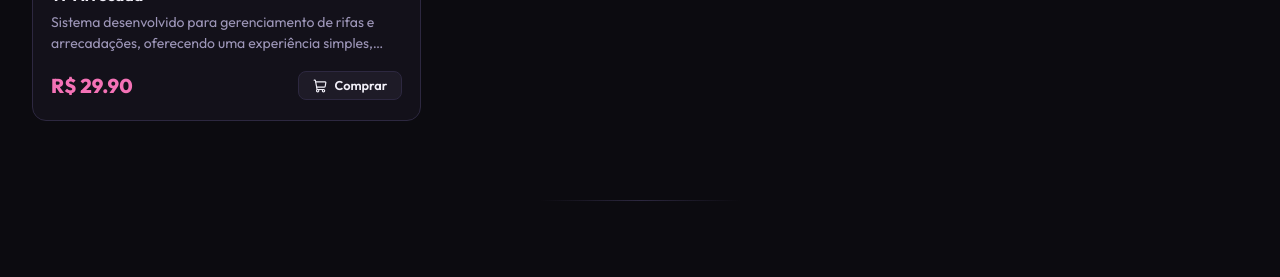
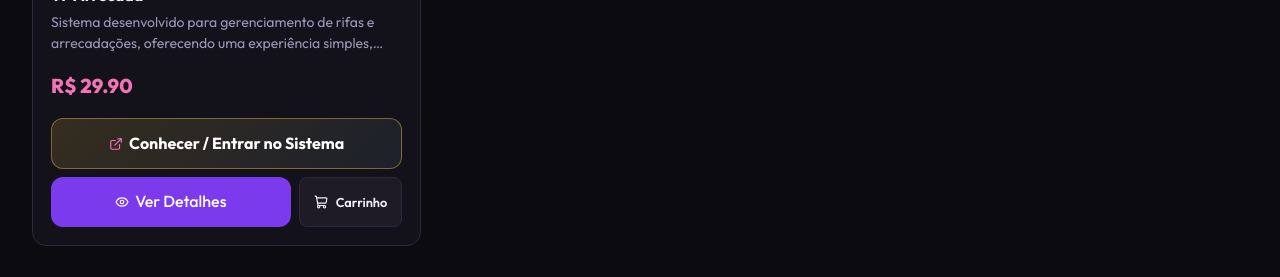
Before and after one commit to thawfernandes/plataforma-tfhub, a React (Vite) app: page /#/ in a window 1280 px wide. Shown: the part 1372-1649 px from the top of the page. Built offline with nearby package versions, Linux system fonts and the light colour scheme.

Commit message:
feat: enhance TF Arrecada+ live demo access, banner showcase and resilient product navigation

```diff
--- a/src/components/ProductCard/ProductCard.jsx
+++ b/src/components/ProductCard/ProductCard.jsx
@@ -1,5 +1,6 @@
 import React, { useContext } from 'react';
-import { ShoppingCart, Zap, ExternalLink } from 'lucide-react';
+import { Link } from 'react-router-dom';
+import { ShoppingCart, Zap, ExternalLink, Eye } from 'lucide-react';
 import Badge from '../Badge/Badge';
 import Button from '../Button/Button';
 import { CartContext } from '../../context/CartContext';
@@ -30,29 +31,33 @@ export default function ProductCard({ product, instantBuy = false, onInstantBuy
   const typeInfo = TYPE_LABELS[product.type] || { label: product.type, variant: 'default' };
   const price = product.promoPrice || product.price;
   const hasPromo = !!product.promoPrice;
+  const productSlug = product.slug || 'tf-arrecada-mais';
+  const demoLink = product.demoUrl || product.metadata?.demoUrl || (product.slug === 'tf-arrecada-mais' || product.id === 'prod_arrecada' ? 'https://thawfernandes.github.io/TF-Arrecada-/login' : null);
 
-  const handleAddToCart = () => {
+  const handleAddToCart = (e) => {
+    e?.stopPropagation?.();
     addToCart(product);
     toast.success(`${product.name} adicionado ao carrinho!`);
   };
 
   return (
     <article className={styles.card}>
-      <div className={styles.imageWrapper}>
-        <img src={product.images[0]} alt={product.name} className={styles.image} loading="lazy" />
+      <Link to={`/produtos/${productSlug}`} className={styles.imageWrapper} title={`Ver detalhes de ${product.name}`}>
+        <img src={product.images?.[0]} alt={product.name} className={styles.image} loading="lazy" />
         <div className={styles.badgeOverlay}>
           <Badge variant={typeInfo.variant} size="sm">{typeInfo.label}</Badge>
           {hasPromo && <Badge variant="danger" size="sm">Promo</Badge>}
         </div>
-      </div>
+      </Link>
 
       <div className={styles.body}>
         <div className={styles.meta}>
+          <Link to={`/produtos/${productSlug}`} style={{ textDecoration: 'none', color: 'inherit' }}>
             <h3 className={styles.name}>{product.name}</h3>
+          </Link>
           <p className={styles.description}>{product.description}</p>
         </div>
 
-        <div className={styles.footer}>
         <div className={styles.pricing}>
           <span className={styles.price}>R$ {price.toFixed(2)}</span>
           {hasPromo && (
@@ -60,8 +65,43 @@ export default function ProductCard({ product, instantBuy = false, onInstantBuy
           )}
         </div>
 
-          <div className={styles.actions}>
-            {instantBuy && onInstantBuy && (
+        <div style={{ display: 'flex', flexDirection: 'column', gap: '8px', marginTop: 'auto' }}>
+          {demoLink && (
+            <a
+              href={demoLink}
+              target="_blank"
+              rel="noopener noreferrer"
+              className="btn btn-secondary btn-sm"
+              style={{
+                display: 'inline-flex',
+                alignItems: 'center',
+                justifyContent: 'center',
+                gap: '6px',
+                fontWeight: 700,
+                textDecoration: 'none',
+                width: '100%',
+                background: 'linear-gradient(135deg, rgba(212, 175, 55, 0.18) 0%, rgba(30, 34, 45, 0.95) 100%)',
+                borderColor: 'rgba(212, 175, 55, 0.5)',
+                color: '#fff'
+              }}
+              title="Acessar o sistema para testar"
+            >
+              <ExternalLink size={14} style={{ color: 'var(--accent)' }} />
+              <span>Conhecer / Entrar no Sistema</span>
+            </a>
+          )}
+
+          <div style={{ display: 'flex', gap: '8px' }}>
+            <Link
+              to={`/produtos/${productSlug}`}
+              className="btn btn-primary btn-sm"
+              style={{ flex: 1, display: 'inline-flex', alignItems: 'center', justifyContent: 'center', gap: '6px', textDecoration: 'none' }}
+            >
+              <Eye size={14} />
+              <span>Ver Detalhes</span>
+            </Link>
+
+            {instantBuy && onInstantBuy ? (
               <Button
                 variant="accent"
                 size="sm"
@@ -71,15 +111,17 @@ export default function ProductCard({ product, instantBuy = false, onInstantBuy
               >
                 1 Clique
               </Button>
-            )}
+            ) : (
               <Button
                 variant="secondary"
                 size="sm"
                 iconLeft={<ShoppingCart size={14} />}
                 onClick={handleAddToCart}
+                title="Adicionar ao carrinho"
               >
-              {instantBuy ? 'Carrinho' : 'Comprar'}
+                Carrinho
               </Button>
+            )}
           </div>
         </div>
       </div>
--- a/src/modules/products/views/ProductDetailView.jsx
+++ b/src/modules/products/views/ProductDetailView.jsx
@@ -53,9 +53,17 @@ export default function ProductDetailView() {
   // Load product data
   useEffect(() => {
     const list = mockDb.get('products') || [];
-    const found = list.find(p => p.slug === slug);
+    const normalizedSlug = (slug || '').toLowerCase().trim();
+    const found = list.find(p =>
+      p.slug === slug ||
+      p.id === slug ||
+      (p.slug && p.slug.toLowerCase() === normalizedSlug) ||
+      (normalizedSlug.includes('arrecada') && (p.id === 'prod_arrecada' || p.slug?.includes('arrecada') || p.name?.includes('Arrecada')))
+    );
     if (found) {
       setProduct(found);
+    } else if (list.length > 0) {
+      setProduct(list[0]);
     }
     setLoading(false);
   }, [slug]);
--- a/src/modules/products/views/ProductsListView.jsx
+++ b/src/modules/products/views/ProductsListView.jsx
@@ -1,6 +1,6 @@
 import React, { useState, useEffect } from 'react';
 import { mockDb } from '../../../services/mockDb';
-import { Eye, Filter, ExternalLink } from 'lucide-react';
+import { Eye, Filter, ExternalLink, Play, Sparkles, CheckCircle2 } from 'lucide-react';
 import { Link } from 'react-router-dom';
 
 export default function ProductsListView() {
@@ -37,12 +37,115 @@ export default function ProductsListView() {
     return types[type] || 'Produto';
   };
 
+  const featuredSystem = products.find(p => p.id === 'prod_arrecada' || p.slug === 'tf-arrecada-mais') || products[0];
+
   return (
-    <div className="container" style={{ paddingTop: 'var(--spacing-xl)' }}>
+    <div className="container" style={{ paddingTop: 'var(--spacing-xl)', paddingBottom: 'var(--spacing-2xl)' }}>
       <div style={{ textAlign: 'center', marginBottom: 'var(--spacing-xl)' }}>
-        <h1 style={{ fontSize: '2.5rem', fontWeight: 800 }}>Nossos Produtos</h1>
-        <p style={{ color: 'var(--text-secondary)' }}>Explore sistemas, livros, cursos e produtos físicos e digitais oficiais da TF Hub.</p>
+        <h1 style={{ fontSize: '2.5rem', fontWeight: 800 }}>Nossos Produtos & Sistemas</h1>
+        <p style={{ color: 'var(--text-secondary)', maxWidth: '650px', margin: '0.5rem auto 0' }}>
+          Explore sistemas prontos para uso, cursos e soluções digitais oficiais da TF Hub com entrega e demonstração online imediata.
+        </p>
       </div>
+
+      {/* Featured System Spotlight (TF ARRECADA+) */}
+      {featuredSystem && (
+        <div style={{
+          background: 'linear-gradient(135deg, rgba(212, 175, 55, 0.15) 0%, rgba(20, 24, 36, 0.95) 100%)',
+          border: '1px solid rgba(212, 175, 55, 0.4)',
+          borderRadius: '16px',
+          padding: '2rem',
+          marginBottom: 'var(--spacing-2xl)',
+          boxShadow: '0 12px 36px rgba(0,0,0,0.35)',
+          display: 'grid',
+          gridTemplateColumns: 'repeat(auto-fit, minmax(300px, 1fr))',
+          gap: '2rem',
+          alignItems: 'center'
+        }}>
+          <div>
+            <div style={{ display: 'inline-flex', alignItems: 'center', gap: '6px', background: 'rgba(212, 175, 55, 0.2)', color: 'var(--accent)', padding: '4px 12px', borderRadius: '20px', fontSize: '0.8rem', fontWeight: 700, marginBottom: '0.75rem' }}>
+              <Sparkles size={14} />
+              <span>SISTEMA DESTAQUE EM PRODUÇÃO</span>
+            </div>
+            <h2 style={{ fontSize: '1.85rem', fontWeight: 800, margin: '0 0 0.5rem', color: '#fff' }}>
+              {featuredSystem.name}
+            </h2>
+            <p style={{ color: 'var(--text-secondary)', fontSize: '0.95rem', lineHeight: '1.6', marginBottom: '1.25rem' }}>
+              {featuredSystem.description}
+            </p>
+
+            <div style={{ display: 'flex', flexDirection: 'column', gap: '6px', marginBottom: '1.5rem', fontSize: '0.88rem', color: 'var(--text-primary)' }}>
+              <div style={{ display: 'flex', alignItems: 'center', gap: '8px' }}>
+                <CheckCircle2 size={16} style={{ color: 'var(--accent)', flexShrink: 0 }} />
+                <span>Gestão completa de rifas, sorteios e arrecadações</span>
+              </div>
+              <div style={{ display: 'flex', alignItems: 'center', gap: '8px' }}>
+                <CheckCircle2 size={16} style={{ color: 'var(--accent)', flexShrink: 0 }} />
+                <span>Interface moderna, 100% responsiva para celular e computador</span>
+              </div>
+              <div style={{ display: 'flex', alignItems: 'center', gap: '8px' }}>
+                <CheckCircle2 size={16} style={{ color: 'var(--accent)', flexShrink: 0 }} />
+                <span>Demonstração online ativa e disponível para testar agora</span>
+              </div>
+            </div>
+
+            <div style={{ display: 'flex', gap: '12px', flexWrap: 'wrap' }}>
+              <a
+                href={featuredSystem.demoUrl || 'https://thawfernandes.github.io/TF-Arrecada-/login'}
+                target="_blank"
+                rel="noopener noreferrer"
+                className="btn btn-primary"
+                style={{
+                  display: 'inline-flex',
+                  alignItems: 'center',
+                  gap: '8px',
+                  fontWeight: 700,
+                  padding: '12px 20px',
+                  fontSize: '0.95rem',
+                  textDecoration: 'none'
+                }}
+              >
+                <ExternalLink size={18} />
+                <span>Entrar no Sistema ({featuredSystem.name})</span>
+              </a>
+
+              <Link
+                to={`/produtos/${featuredSystem.slug || 'tf-arrecada-mais'}`}
+                className="btn btn-secondary"
+                style={{
+                  display: 'inline-flex',
+                  alignItems: 'center',
+                  gap: '8px',
+                  padding: '12px 18px',
+                  fontSize: '0.95rem',
+                  textDecoration: 'none'
+                }}
+              >
+                <Eye size={16} />
+                <span>Ver Detalhes do Produto</span>
+              </Link>
+            </div>
+          </div>
+
+          <div style={{ textAlign: 'center' }}>
+            <Link to={`/produtos/${featuredSystem.slug || 'tf-arrecada-mais'}`} style={{ display: 'block', textDecoration: 'none' }}>
+              <img
+                src={featuredSystem.images?.[0]}
+                alt={featuredSystem.name}
+                style={{
+                  width: '100%',
+                  maxHeight: '260px',
+                  objectFit: 'cover',
+                  borderRadius: '12px',
+                  border: '1px solid rgba(255,255,255,0.1)',
+                  boxShadow: '0 8px 24px rgba(0,0,0,0.4)',
+                  transition: 'transform 0.3s ease'
+                }}
+              />
+            </Link>
+          </div>
+        </div>
+      )}
 
       {/* Filter Tabs */}
       <div style={{
@@ -81,24 +184,29 @@ export default function ProductsListView() {
       {/* Grid */}
       <div style={{
         display: 'grid',
-        gridTemplateColumns: 'repeat(auto-fit, minmax(280px, 1fr))',
+        gridTemplateColumns: 'repeat(auto-fit, minmax(290px, 1fr))',
         gap: 'var(--spacing-lg)'
       }}>
         {filteredProducts.map(product => {
           const demoLink = product.demoUrl || product.metadata?.demoUrl || (product.slug === 'tf-arrecada-mais' || product.id === 'prod_arrecada' ? 'https://thawfernandes.github.io/TF-Arrecada-/login' : null);
+          const productSlug = product.slug || 'tf-arrecada-mais';
 
           return (
             <div key={product.id} className="card" style={{ display: 'flex', flexDirection: 'column', height: '100%' }}>
-              <img
-                src={product.images[0]}
-                alt={product.name}
-                style={{ width: '100%', height: '180px', objectFit: 'cover', borderRadius: 'var(--radius-sm)' }}
-              />
+              <Link to={`/produtos/${productSlug}`} style={{ textDecoration: 'none', display: 'block', overflow: 'hidden', borderRadius: 'var(--radius-sm)' }}>
+                <img
+                  src={product.images?.[0]}
+                  alt={product.name}
+                  style={{ width: '100%', height: '180px', objectFit: 'cover', display: 'block', transition: 'transform 0.3s ease' }}
+                />
+              </Link>
               <div style={{ padding: 'var(--spacing-sm) 0', display: 'flex', flexDirection: 'column', flexGrow: 1 }}>
                 <span style={{ fontSize: '0.75rem', fontWeight: 600, color: 'var(--accent)', textTransform: 'uppercase' }}>
                   {getTypeName(product.type)}
                 </span>
-                <h3 style={{ margin: 'var(--spacing-xs) 0' }}>{product.name}</h3>
+                <Link to={`/produtos/${productSlug}`} style={{ textDecoration: 'none', color: 'inherit' }}>
+                  <h3 style={{ margin: 'var(--spacing-xs) 0' }}>{product.name}</h3>
+                </Link>
                 <p style={{ color: 'var(--text-secondary)', fontSize: '0.9rem', flexGrow: 1 }}>{product.description}</p>
 
                 <div style={{ marginTop: 'var(--spacing-md)', display: 'flex', alignItems: 'baseline', gap: 'var(--spacing-xs)' }}>
@@ -125,7 +233,20 @@ export default function ProductsListView() {
                       target="_blank"
                       rel="noopener noreferrer"
                       className="btn btn-secondary btn-sm"
-                      style={{ textDecoration: 'none', textAlign: 'center', display: 'inline-flex', alignItems: 'center', justifyContent: 'center', gap: '6px', width: '100%', fontWeight: 700 }}
+                      style={{
+                        textDecoration: 'none',
+                        textAlign: 'center',
+                        display: 'inline-flex',
+                        alignItems: 'center',
+                        justifyContent: 'center',
+                        gap: '6px',
+                        width: '100%',
+                        fontWeight: 700,
+                        background: 'linear-gradient(135deg, rgba(212, 175, 55, 0.18) 0%, rgba(30, 34, 45, 0.95) 100%)',
+                        borderColor: 'rgba(212, 175, 55, 0.5)',
+                        color: '#fff'
+                      }}
+                      title="Acessar o sistema para testar"
                     >
                       <ExternalLink size={14} style={{ color: 'var(--accent)' }} />
                       <span>Conhecer / Entrar no Sistema</span>
@@ -133,7 +254,7 @@ export default function ProductsListView() {
                   )}
 
                   <Link
-                    to={`/produtos/${product.slug}`}
+                    to={`/produtos/${productSlug}`}
                     className="btn btn-primary"
                     style={{ textDecoration: 'none', textAlign: 'center', display: 'inline-flex', alignItems: 'center', justifyContent: 'center', gap: '8px', width: '100%' }}
                   >
--- a/src/services/mockDb.js
+++ b/src/services/mockDb.js
@@ -35,7 +35,7 @@ const INITIAL_PRODUCTS = [
     demoUrl: 'https://thawfernandes.github.io/TF-Arrecada-/login',
     downloadUrl: 'https://thawfernandes.github.io/TF-Arrecada-/',
     description: 'Sistema desenvolvido para gerenciamento de rifas e arrecadações, oferecendo uma experiência simples, organizada e intuitiva.',
-    images: ['https://images.unsplash.com/photo-1579621970563-ebec7560ff3e?w=800&auto=format&fit=crop'],
+    images: [thumbnailService.getWebsiteScreenshot('https://thawfernandes.github.io/TF-Arrecada-/login')],
     categories: ['Sistemas', 'Rifas'],
     seo: { title: 'TF Arrecada+ - Sistema de Rifas e Arrecadações', description: 'Sistema moderno e intuitivo para arrecadações.' },
     metadata: {
@@ -408,14 +408,18 @@ class MockDb {
 
     // ─── Data-cleanup migrations (remove fictional/placeholder data) ──────────
 
-    // Fix TF Arrecada+ price and ensure demoUrl is active
+    // Fix TF Arrecada+ price, image and ensure demoUrl is active
     const storedProds = JSON.parse(localStorage.getItem('tf_products')) || [];
-    const arrecadaIdx = storedProds.findIndex(p => p.id === 'prod_arrecada');
+    const arrecadaIdx = storedProds.findIndex(p => p.id === 'prod_arrecada' || p.slug === 'tf-arrecada-mais' || p.name?.includes('Arrecada'));
     if (arrecadaIdx !== -1) {
+      storedProds[arrecadaIdx].id = 'prod_arrecada';
+      storedProds[arrecadaIdx].name = 'TF Arrecada+';
+      storedProds[arrecadaIdx].slug = 'tf-arrecada-mais';
       storedProds[arrecadaIdx].price = 29.90;
       storedProds[arrecadaIdx].promoPrice = null;
       storedProds[arrecadaIdx].demoUrl = 'https://thawfernandes.github.io/TF-Arrecada-/login';
       storedProds[arrecadaIdx].downloadUrl = 'https://thawfernandes.github.io/TF-Arrecada-/';
+      storedProds[arrecadaIdx].images = [thumbnailService.getWebsiteScreenshot('https://thawfernandes.github.io/TF-Arrecada-/login')];
       storedProds[arrecadaIdx].metadata = storedProds[arrecadaIdx].metadata || {};
       storedProds[arrecadaIdx].metadata.demoUrl = 'https://thawfernandes.github.io/TF-Arrecada-/login';
       storedProds[arrecadaIdx].metadata.downloadUrl = 'https://thawfernandes.github.io/TF-Arrecada-/';
```
Lines whose indentation alone changed are shown as unchanged.
